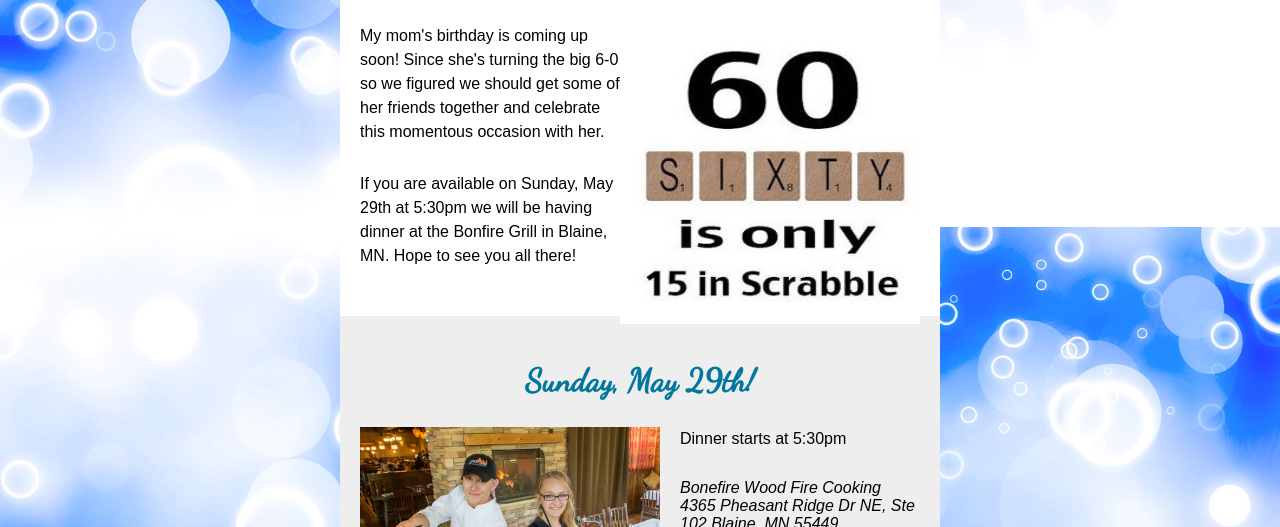
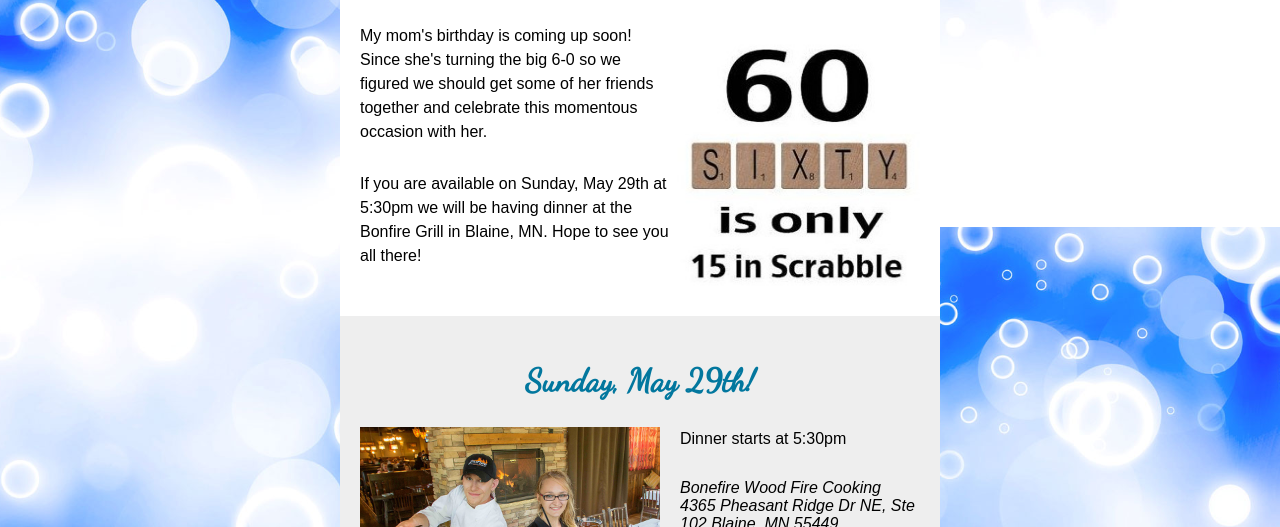
Before and after one commit to DonaldHokanson/OneMonthResponsiveDesign-Project1-Personal, a plain HTML site: page index.html in a window 1280 px wide. Shown: the part 573-1100 px from the top of the page. Drawn offline with Linux system fonts and the light colour scheme; a web font is replaced by a local one.

Commit message:
updated scrabble image

```diff
--- a/css/style.css
+++ b/css/style.css
@@ -61,8 +61,9 @@ section.greeting h1{
 }
 
 section.greeting img{
-	width: 300px;
+	width: 250px;
 	height: 300px;
+	padding-bottom: 20px;
 }
 
 /* .location */
```
